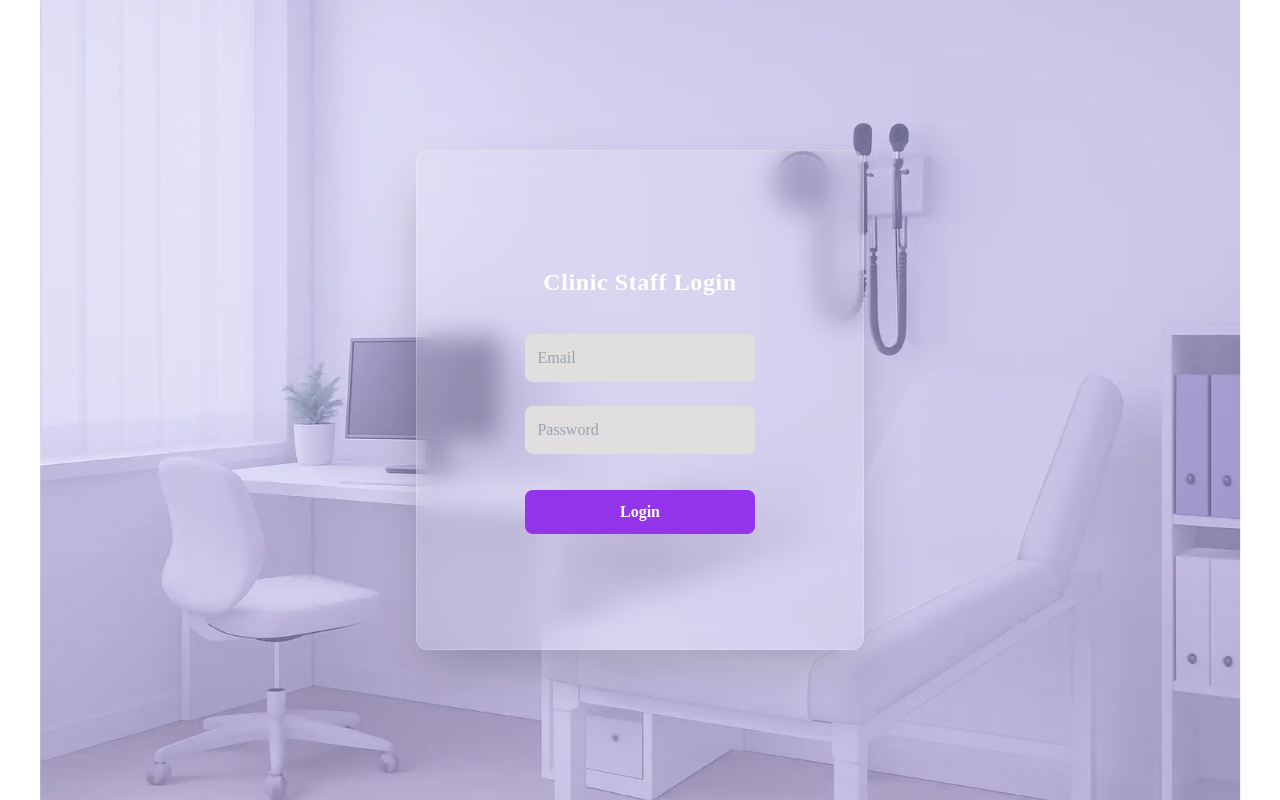
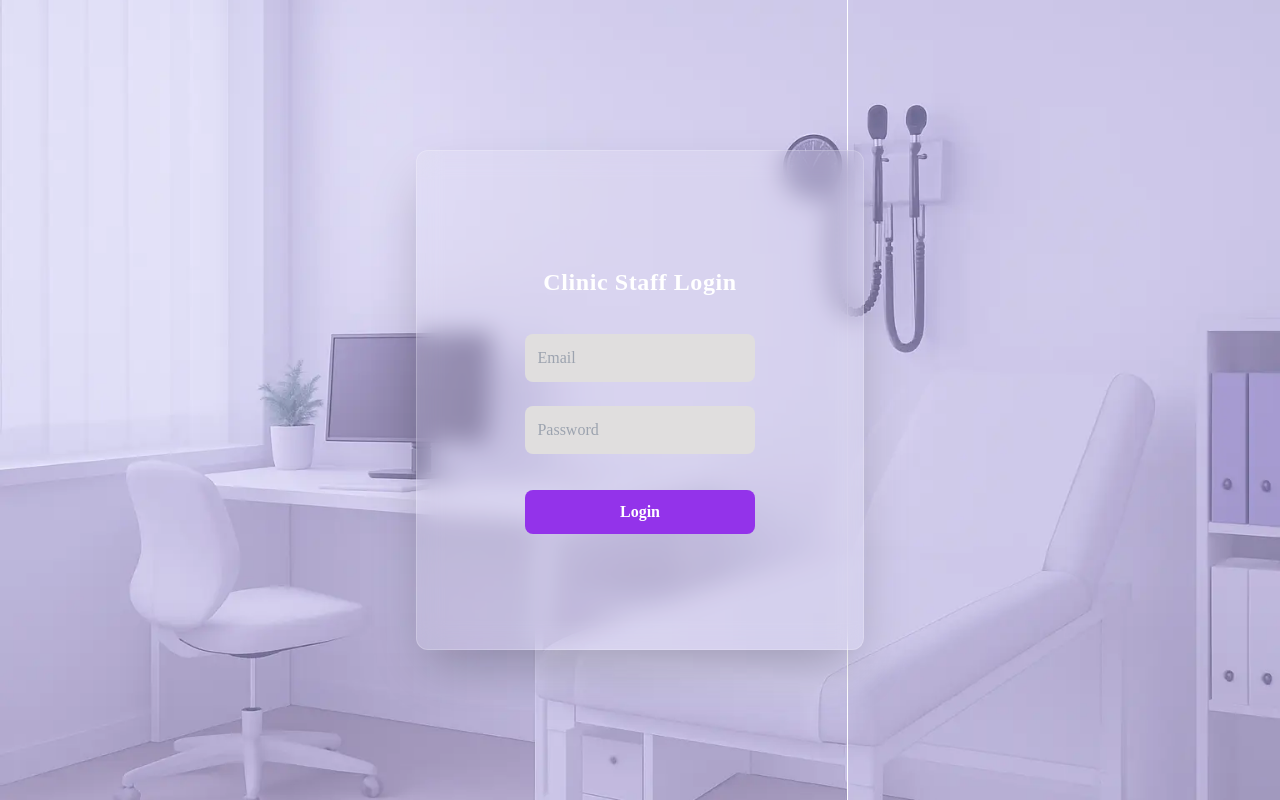
Before and after one commit to Vyshakhhk/clinic-appointment-app, a React (Vite) app: page / in a window 1280 px wide. Built offline with nearby package versions, Linux system fonts and the light colour scheme.

Commit message:
fixed login page view

```diff
--- a/src/LoginForm.jsx
+++ b/src/LoginForm.jsx
@@ -16,16 +16,19 @@ function LoginForm({ onLogin }) {
   };
 
   return (
+
   <div
-      className="min-h-[100dvh] flex flex-col items-center justify-center bg-cover bg-center bg-no-repeat font-[Jost] px-4"
+    className="w-full flex items-center justify-center font-[Jost] px-4"
     style={{
-        backgroundImage:  "url('/images/clinic-login-bg.webp')",
+    minHeight: "100dvh",
+    backgroundImage: "url('/images/clinic-login-bg.webp')",
     backgroundSize: "cover",
     backgroundPosition: "center",
     backgroundRepeat: "no-repeat",
-        backgroundAttachment:"fixed",
-        backgroundSize: "contain",
+    backgroundAttachment: "fixed",
   }}
+
+
     >
       <div className="relative w-full max-w-md h-[500px] bg-white/10 backdrop-blur-md rounded-xl shadow-2xl overflow-hidden border border-white/20">
         <input
```
Lines whose indentation alone changed are shown as unchanged.
